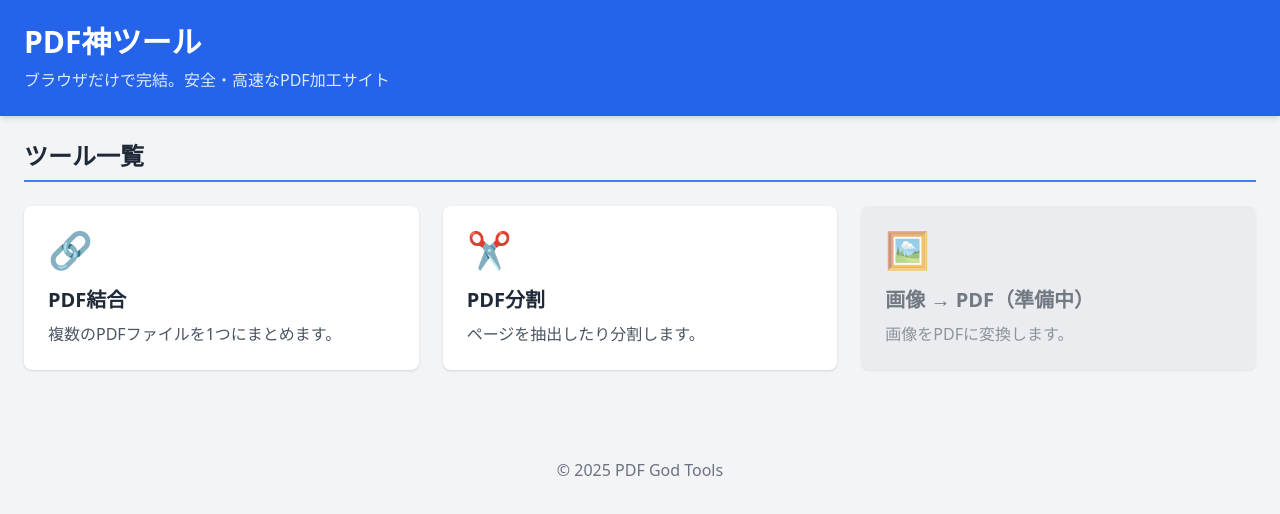
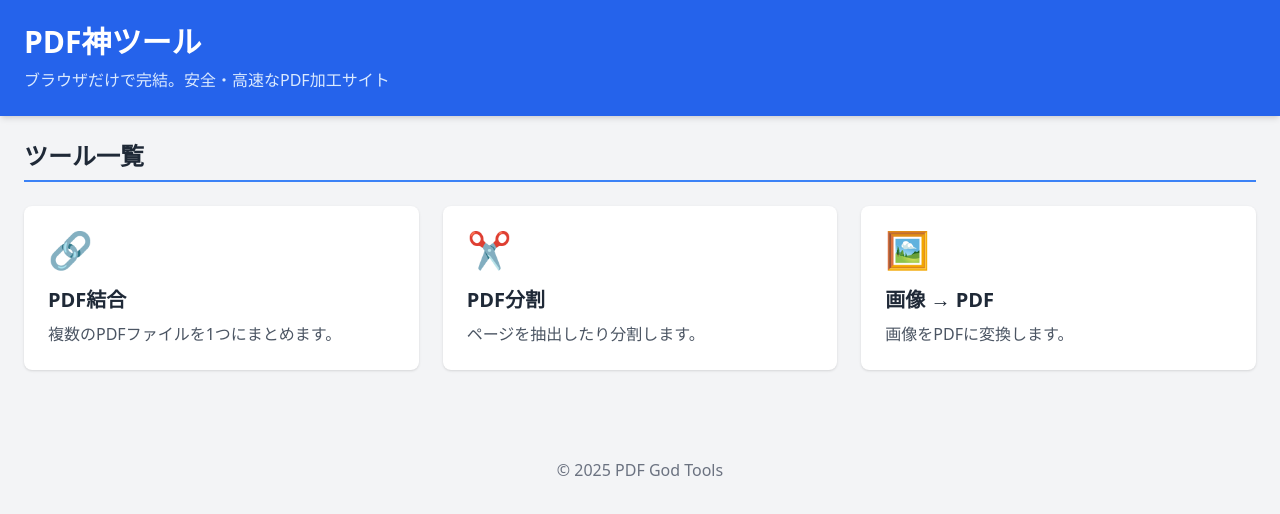
Before and after one commit to maooaaaa/coco, a plain HTML site: page index.html in a window 1280 px wide. Drawn offline with nearby package versions, Linux system fonts and the light colour scheme.

Commit message:
Update index.html

```diff
--- a/index.html
+++ b/index.html
@@ -32,9 +32,9 @@
                 <p class="text-gray-600">ページを抽出したり分割します。</p>
             </a>
 
-            <a href="#" class="block bg-gray-200 p-6 rounded-lg shadow opacity-60 cursor-not-allowed">
+            <a href="./img2pdf/" class="block bg-white p-6 rounded-lg shadow hover:shadow-xl transition transform hover:-translate-y-1">
                 <div class="text-4xl mb-4">🖼️</div>
-                <h3 class="text-xl font-bold mb-2">画像 → PDF（準備中）</h3>
+                <h3 class="text-xl font-bold mb-2">画像 → PDF</h3>
                 <p class="text-gray-600">画像をPDFに変換します。</p>
             </a>
 
```
